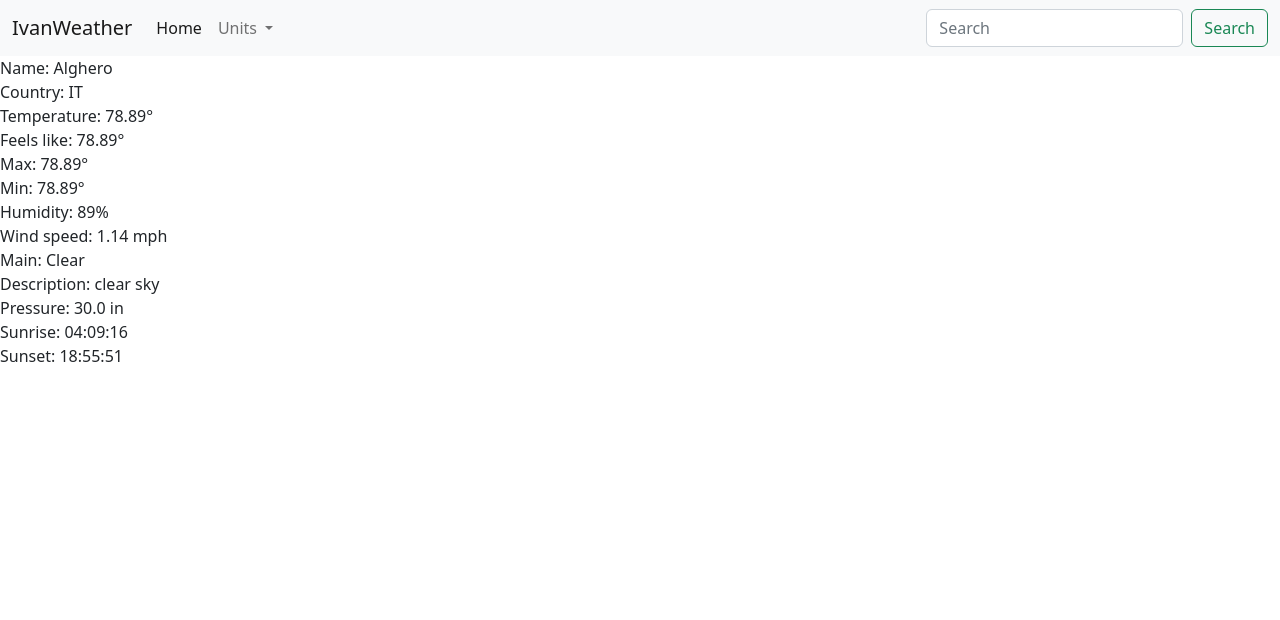
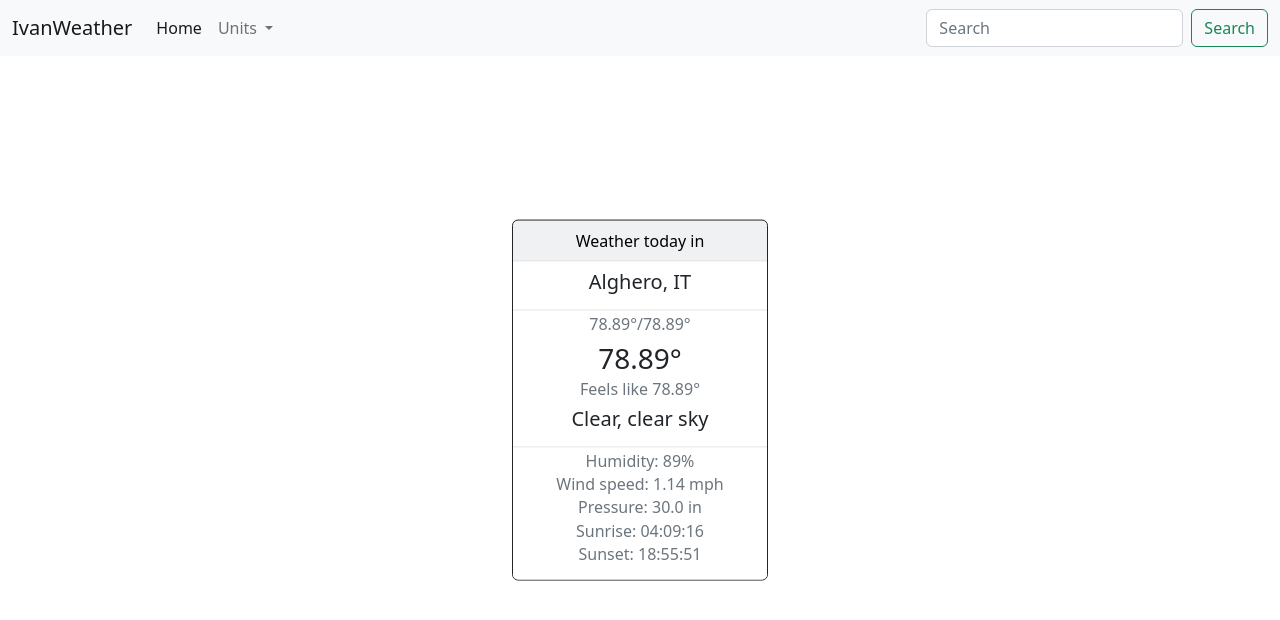
Before and after one commit to Imperatore1003/ivanweather, a Flask app: page /search in a window 1280 px wide. Shown: the top 620 px of the page. Run offline with Flask 2, Linux system fonts and the light colour scheme.

Commit message:
Better style with Bootstrap

```diff
--- /dev/null
+++ b/static/style.css
@@ -0,0 +1,6 @@
+.weather {
+    position: absolute;
+    top: 50%;
+    left: 50%;
+    transform: translate(-50%, -50%);
+}
--- a/templates/layout.html
+++ b/templates/layout.html
@@ -39,6 +39,8 @@
     <meta property="og:image" content="https://ivanweather.herokuapp.com/static/IvanWeather.png"/>
     <meta property="og:type" content="website"/>
     <meta property="og:description" content="IvanWeather is a weather service that returns the local wheather of a given city."/>
+
+    <link rel="stylesheet" href="/static/style.css">
 
     {% block head %}{% endblock %}
 </head>
--- a/templates/search.html
+++ b/templates/search.html
@@ -1,21 +1,9 @@
 {% extends "layout.html" %}
 
-{% block title%}
+{% block title %}
     Search {{ city["name"] }}
 {% endblock %}
 
 {% block content %}
-    Name: {{ city["name"] }}<br>
-    Country: {{ city["sys"]["country"] }}<br>
-    Temperature: {{ city["main"]["temp"] }}°<br>
-    Feels like: {{ city["main"]["feels_like"] }}°<br>
-    Max: {{ city["main"]["temp_max"] }}°<br>
-    Min: {{ city["main"]["temp_min"] }}°<br>
-    Humidity: {{ city["main"]["humidity"] }}%<br>
-    Wind speed: {{ city["wind"]["speed"] }} mph<br>
-    Main: {{ city["weather"][0]["main"] }}<br>
-    Description: {{ city["weather"][0]["description"] }}<br>
-    Pressure: {{ city["main"]["pressure"] }} in<br>
-    Sunrise: {{ city["sys"]["sunrise"] }}<br>
-    Sunset: {{ city["sys"]["sunset"] }}
+    {% include "weatherCard.html" %}
 {% endblock %}
--- /dev/null
+++ b/templates/weatherCard.html
@@ -0,0 +1,21 @@
+<div class="weather card border-dark text-center text-bg-light mb-3" style="min-width: 16rem; max-width: 22rem;">
+    <ul class="list-group list-group-flush">
+        <div class="card-header">Weather today in</div>
+        <li class="list-group-item">
+            <h5 class="card-title">{{ city["name"] }}, {{ city["sys"]["country"] }}</h5>
+        </li>
+        <li class="list-group-item">
+            <h6 class="card-subtitle mb-2 text-muted">{{ city["main"]["temp_max"] }}°/{{ city["main"]["temp_min"] }}°</h6>
+            <h3 class="card-title">{{ city["main"]["temp"] }}°</h3>
+            <h6 class="card-subtitle mb-2 text-muted">Feels like {{ city["main"]["feels_like"] }}°</h6>
+            <h5 class="card-title">{{ city["weather"][0]["main"] }}, {{ city["weather"][0]["description"] }}</h5>
+        </li>
+        <li class="list-group-item">
+            <h6 class="card-subtitle mb-2 text-muted">Humidity: {{ city["main"]["humidity"] }}%</h6>
+            <h6 class="card-subtitle mb-2 text-muted">Wind speed: {{ city["wind"]["speed"] }} mph</h6>
+            <h6 class="card-subtitle mb-2 text-muted">Pressure: {{ city["main"]["pressure"] }} in</h6>
+            <h6 class="card-subtitle mb-2 text-muted">Sunrise: {{ city["sys"]["sunrise"] }}</h6>
+            <h6 class="card-subtitle mb-2 text-muted">Sunset: {{ city["sys"]["sunset"] }}</h6>
+        </li>
+    </ul>
+</div>
```
Also changed, not shown: templates/index.html (+1 -13 lines), 1 other file.
